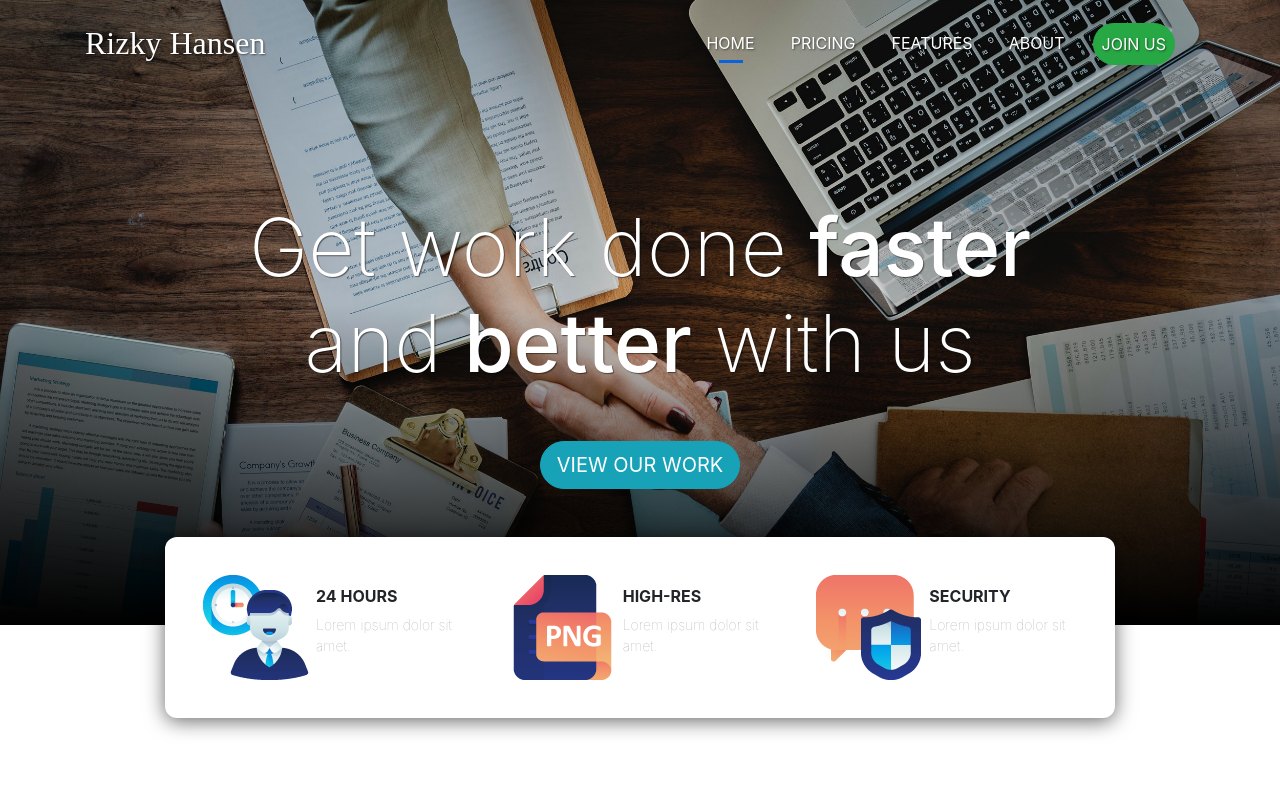
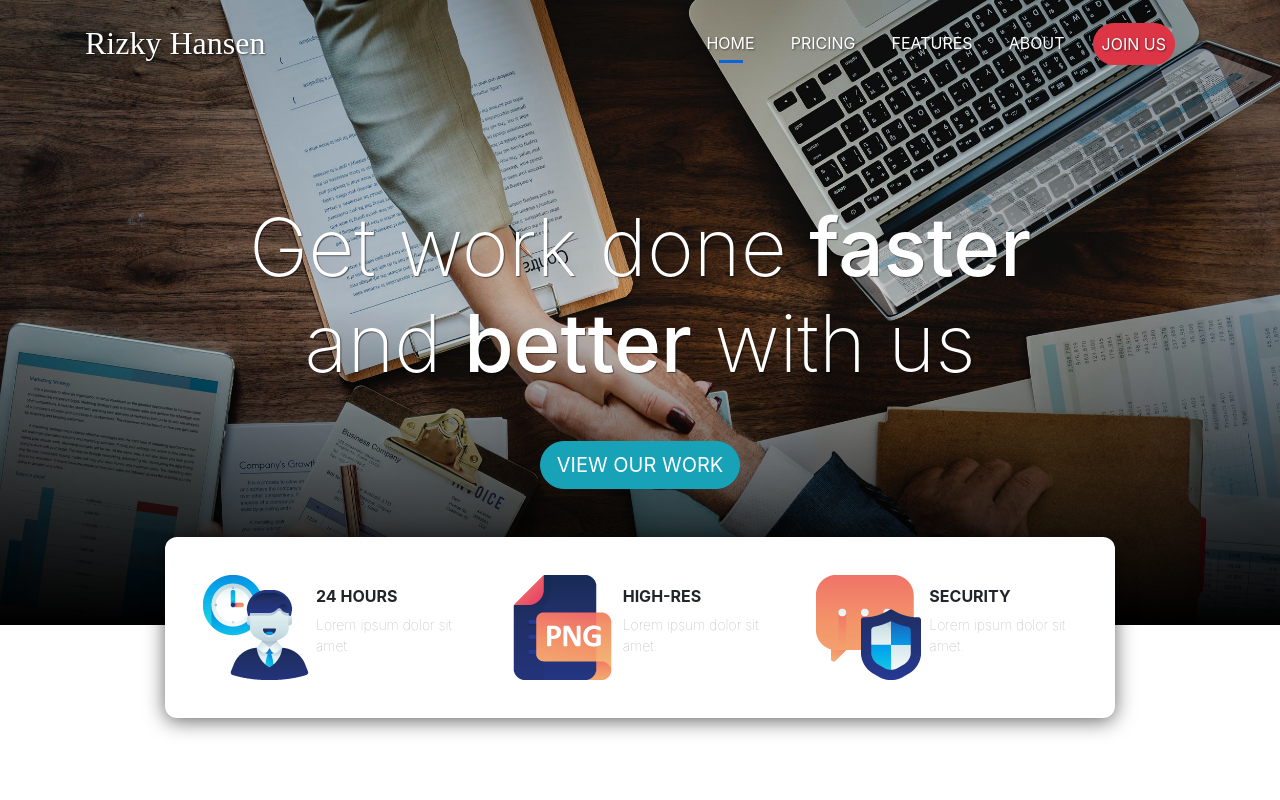
Before and after one commit to rizkyhansen/test-multiple-remote, a plain HTML site: page index.html in a window 1280 px wide. Shown: the top 800 px of the page. Drawn offline with nearby package versions, Linux system fonts and the light colour scheme; a web font is replaced by a local one.

Commit message:
Update index.html

```diff
--- a/index.html
+++ b/index.html
@@ -30,7 +30,7 @@
             <a class="nav-item nav-link" href="#">Pricing</a>
             <a class="nav-item nav-link" href="#">Features</a>
             <a class="nav-item nav-link" href="#">About</a>
-            <a class="nav-item nav-link btn btn-success text-white tombol" href="#">Join Us</a>
+            <a class="nav-item nav-link btn btn-danger text-white tombol" href="#">Join Us</a>
           </div>
         </div>
       </div>
```
